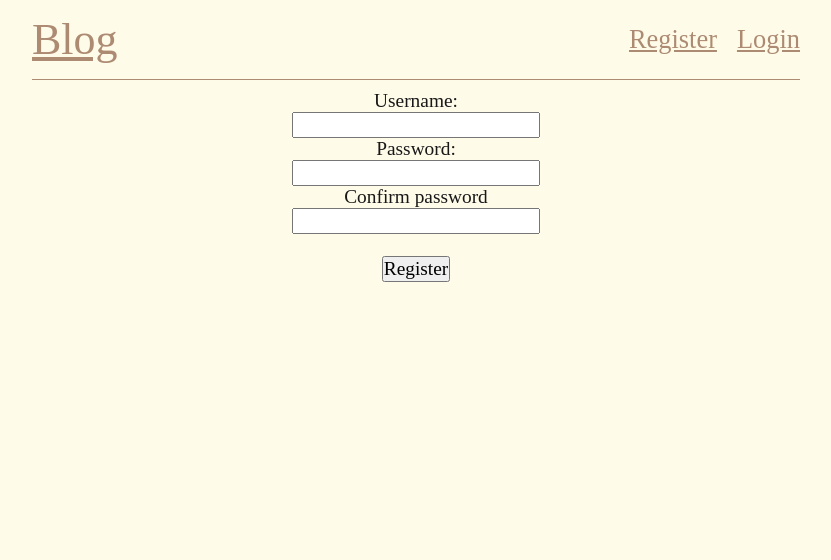
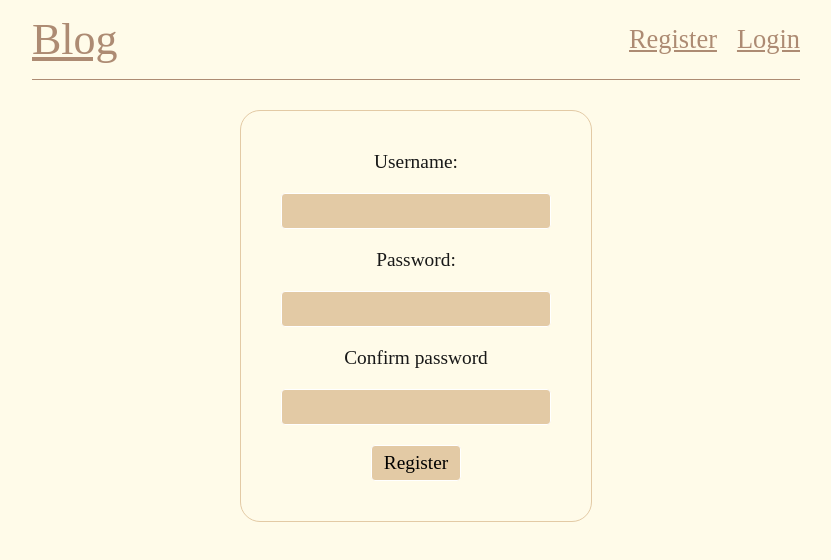
Before and after one commit to Kacegz/Blog-Client, a React (Vite) app: page /register in a window 1280 px wide. Shown: the top 560 px of the page, without its empty margins (224-1055 px from the left). Built offline with nearby package versions, Linux system fonts and the light colour scheme.

Commit message:
Add input styling, fix labels and handle errors

```diff
--- a/src/Login.jsx
+++ b/src/Login.jsx
@@ -1,7 +1,9 @@
 import { styled } from "styled-components";
 import { useNavigate, useOutletContext } from "react-router-dom";
+import { useState } from "react";
 export default function Login() {
   const [user, setUser] = useOutletContext();
+  const [error, setError] = useState();
   const navigate = useNavigate();
   const submit = async (e) => {
     e.preventDefault();
@@ -11,6 +13,9 @@ export default function Login() {
       headers: { "Content-Type": "application/json" },
     });
     const data = await response.json();
+    if (!response.ok) {
+      return setError(data.error);
+    }
     localStorage.setItem("accessToken", JSON.stringify(data));
     setUser(JSON.parse(localStorage.getItem("accessToken")));
     navigate("/");
@@ -20,18 +25,21 @@ export default function Login() {
     <>
       <form onSubmit={submit} method="post">
         <CenteredForm>
-          <label htmlFor="username"></label>
-          Username:
-          <br />
+          {error ? <ErrorMsg>{error}</ErrorMsg> : ""}
+          <label htmlFor="username">
+            <p>Username:</p>
+          </label>
+
           <input
             type="text"
             name="username"
             id="username"
             onChange={(e) => setUser({ ...user, username: e.target.value })}
           />
-          <label htmlFor="password"> </label>
-          Password:
-          <br />
+          <label htmlFor="password">
+            <p>Password:</p>{" "}
+          </label>
+
           <input
             type="password"
             name="password"
@@ -49,4 +57,27 @@ const CenteredForm = styled.section`
   justify-content: center;
   align-items: center;
   flex-direction: column;
+  margin-top: 20px;
+  border: 1px solid #e3caa5;
+  padding: 40px;
+  border-radius: 20px;
+  gap: 20px;
+  input {
+    height: 36px;
+    padding-left: 12px;
+    padding-right: 12px;
+    border-radius: 4px;
+    background: #e3caa5;
+    border: 1px solid white;
+    outline: none;
+  }
+  input:focus,
+  input:hover {
+    background: #d1ba98;
+    cursor: pointer;
+  }
 `;
+const ErrorMsg = styled.p`
+  font-weight: bold;
+  color: red;
+`;
--- a/src/Register.jsx
+++ b/src/Register.jsx
@@ -4,7 +4,7 @@ import { useNavigate } from "react-router-dom";
 export default function Register() {
   const navigate = useNavigate();
   const [user, setUser] = useState();
-
+  const [error, setError] = useState();
   const submit = async (e) => {
     e.preventDefault();
     const response = await fetch("http://localhost:3000/register/", {
@@ -12,8 +12,11 @@ export default function Register() {
       body: JSON.stringify(user),
       headers: { "Content-Type": "application/json" },
     });
+
     const data = await response.json();
-    console.log(data);
+    if (!response.ok) {
+      return setError(data.error);
+    }
     navigate("/");
   };
 
@@ -21,32 +24,36 @@ export default function Register() {
     <>
       <form onSubmit={submit} method="post">
         <CenteredForm>
-          <label htmlFor="username"></label>
-          Username:
-          <br />
+          {error ? <ErrorMsg>{error}</ErrorMsg> : ""}
+          <label htmlFor="username">
+            <p>Username:</p>
+          </label>
+
           <input
             type="text"
             name="username"
             id="username"
             onChange={(e) => setUser({ ...user, username: e.target.value })}
           />
-          <label htmlFor="password"> </label>
-          Password:
-          <br />
+          <label htmlFor="password">
+            <p>Password:</p>
+          </label>
           <input
             type="password"
             name="password"
             id="password"
             onChange={(e) => setUser({ ...user, password: e.target.value })}
           />
-          <label htmlFor="confirm">Confirm password</label>
+          <label htmlFor="confirm">
+            <p>Confirm password</p>
+          </label>
           <input
             type="password"
             name="confirm"
             id="confirm"
             onChange={(e) => setUser({ ...user, confirm: e.target.value })}
           />
-          <br />
+
           <input type="submit" value="Register" />
         </CenteredForm>
       </form>
@@ -58,4 +65,27 @@ const CenteredForm = styled.section`
   justify-content: center;
   align-items: center;
   flex-direction: column;
+  margin-top: 20px;
+  gap: 20px;
+  border: 1px solid #e3caa5;
+  padding: 40px;
+  border-radius: 20px;
+  input {
+    height: 36px;
+    padding-left: 12px;
+    padding-right: 12px;
+    border-radius: 4px;
+    background: #e3caa5;
+    border: 1px solid white;
+    outline: none;
+  }
+  input:focus,
+  input:hover {
+    background: #d1ba98;
+    cursor: pointer;
+  }
 `;
+const ErrorMsg = styled.p`
+  font-weight: bold;
+  color: red;
+`;
```
